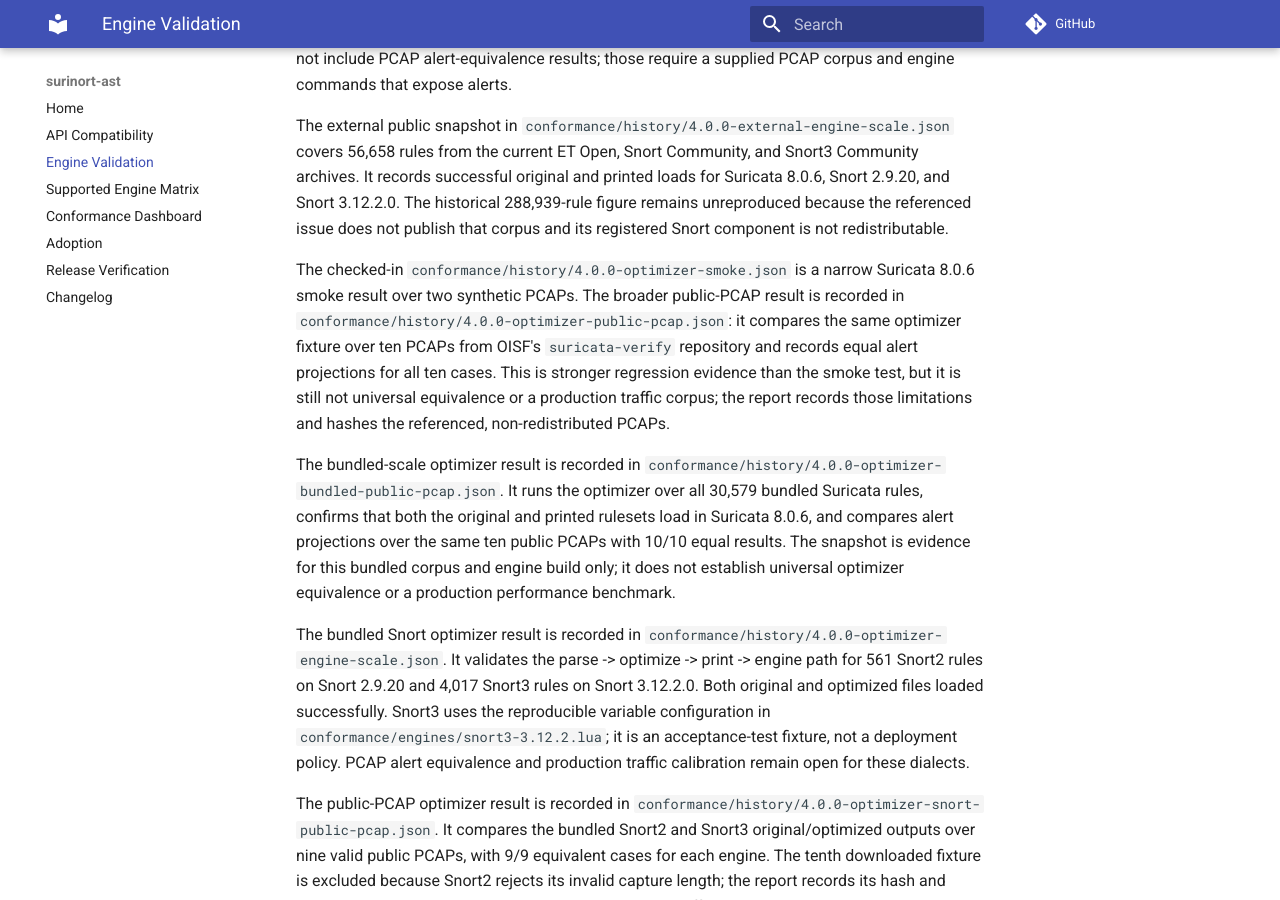
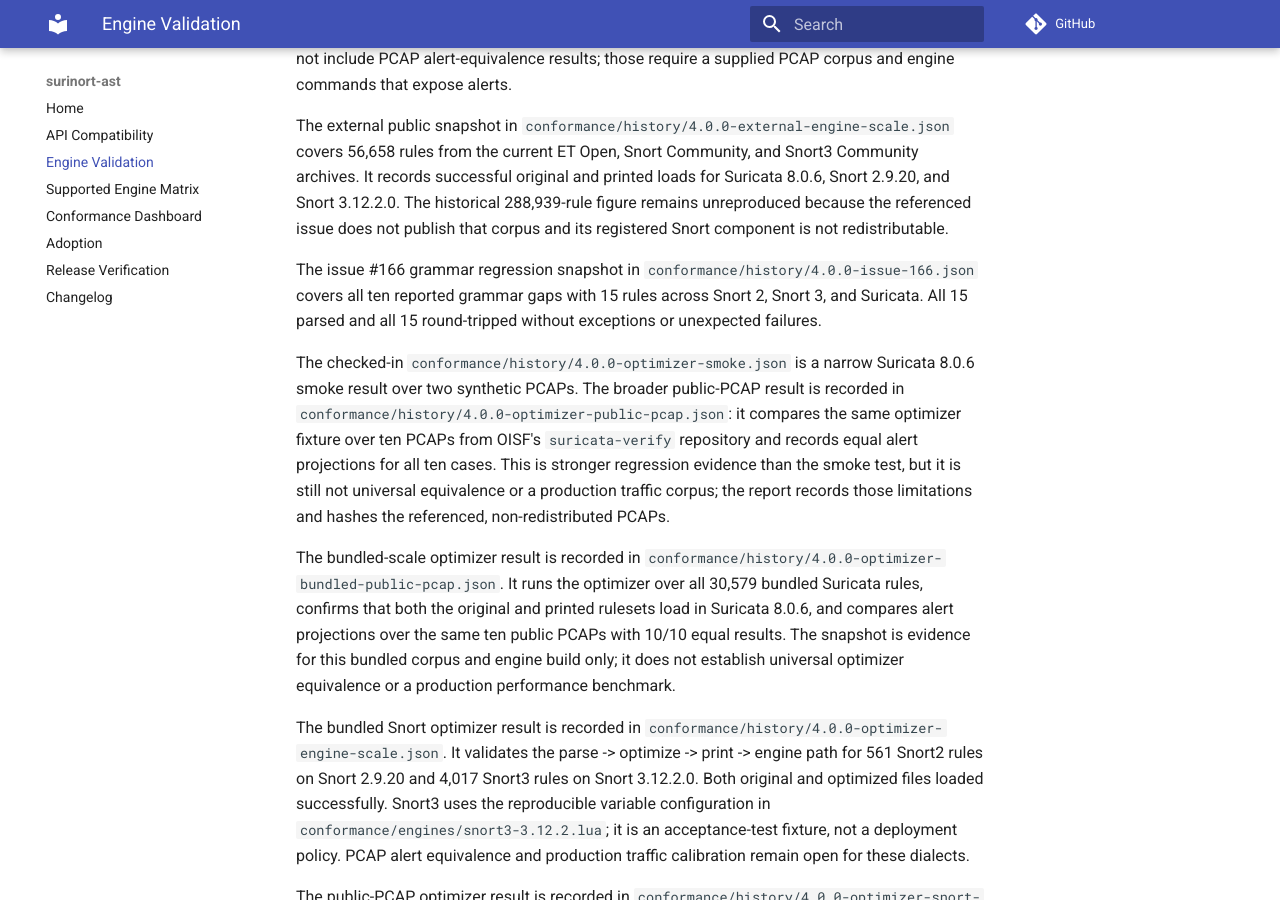
Before and after one commit to seifreed/surinort-ast, an MkDocs documentation site: the page built from docs/engine-validation.md, in a window 1280 px wide and 900 px high, scrolled down 634 px. Built offline with MkDocs 1.6.1 and Material for MkDocs 9.7.7, drawn with Linux system fonts in a browser that asks for light colours; comment, search, counter and statistics services are not loaded.

Commit message:
docs: publish issue 166 conformance evidence

```diff
--- a/docs/engine-validation.md
+++ b/docs/engine-validation.md
@@ -35,6 +35,11 @@
 Snort 3.12.2.0. The historical 288,939-rule figure remains unreproduced because
 the referenced issue does not publish that corpus and its registered Snort
 component is not redistributable.
+
+The issue #166 grammar regression snapshot in
+`conformance/history/4.0.0-issue-166.json` covers all ten reported grammar gaps
+with 15 rules across Snort 2, Snort 3, and Suricata. All 15 parsed and all 15
+round-tripped without exceptions or unexpected failures.
 
 The checked-in `conformance/history/4.0.0-optimizer-smoke.json` is a narrow
 Suricata 8.0.6 smoke result over two synthetic PCAPs. The broader public-PCAP
```
Also changed, not shown: docs/conformance-dashboard.md (+3 -0 lines), 1 other file.
